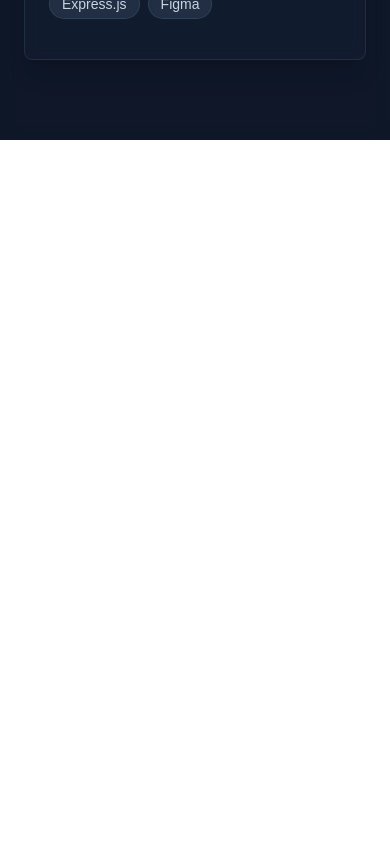
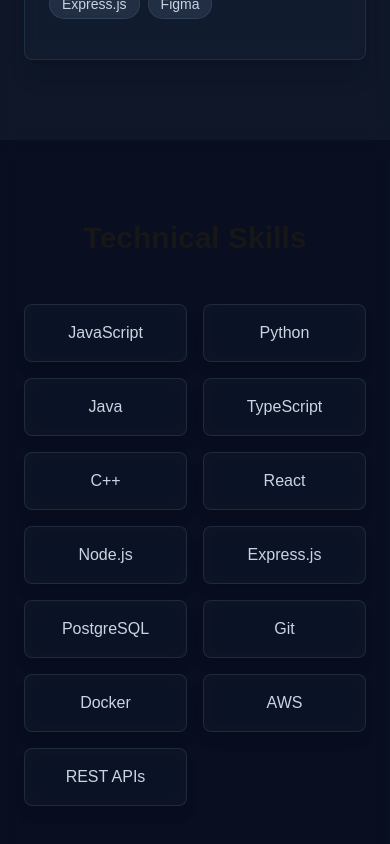
Before and after one commit to jtran217/portfolio, a Next.js app: page / in a window 390 px wide. Shown: the part 4588-5432 px from the top of the page. Before the commit the page ends 4728 px from the top, so only its background shows below. Built offline with nearby package versions, Linux system fonts and the light colour scheme.

Commit message:
Skill Section done
Signed-off-by: Johnny Tran <jktran1998@gmail.com>

```diff
--- a/src/app/page.tsx
+++ b/src/app/page.tsx
@@ -3,6 +3,7 @@
 import Header from "@/components/Header";
 import Hero from "@/components/Hero";
 import Projects from "@/components/Projects";
+import Skills from "@/components/Skills";
 
 export default function Home() {
   return (
@@ -12,6 +13,7 @@
       <About />
       <Experience />
       <Projects />
+      <Skills />
     </div>
   );
 }
--- a/src/components/Header.tsx
+++ b/src/components/Header.tsx
@@ -4,7 +4,7 @@
 
 const Header = () => {
   const [isMenuOpen, setIsMenuOpen] = useState(false);
-  const section = ["About", "Experience", "Skills", "Project"];
+  const section = ["About", "Experience", "Skills", "Projects"];
   const scrollToSection = (sectionId: string) => {
     const element = document.getElementById(sectionId);
     if (element) {
--- /dev/null
+++ b/src/components/Skills.tsx
@@ -0,0 +1,43 @@
+const Skills = () => {
+  const skills = [
+    "JavaScript",
+    "Python",
+    "Java",
+    "TypeScript",
+    "C++",
+    "React",
+    "Node.js",
+    "Express.js",
+    "PostgreSQL",
+    "Git",
+    "Docker",
+    "AWS",
+    "REST APIs",
+  ];
+
+  return (
+    <section
+      id="skills"
+      className="py-20 px-6 bg-slate-950/50 backdrop-blur-sm"
+    >
+      <div className="container mx-auto max-w-4xl">
+        <h2 className="text-3xl md:text-4xl font-bold text-center mb-12 gradient-text">
+          Technical Skills
+        </h2>
+
+        <div className="grid grid-cols-2 md:grid-cols-3 lg:grid-cols-5 gap-4">
+          {skills.map((skill, index) => (
+            <div
+              key={index}
+              className="bg-slate-800/30 border border-slate-700/50 rounded-lg p-4 text-center hover:border-indigo-500/50 hover:bg-slate-700/30 transition-all shadow-lg backdrop-blur-sm card-hover"
+            >
+              <span className="text-slate-300 font-medium">{skill}</span>
+            </div>
+          ))}
+        </div>
+      </div>
+    </section>
+  );
+};
+
+export default Skills;
```
